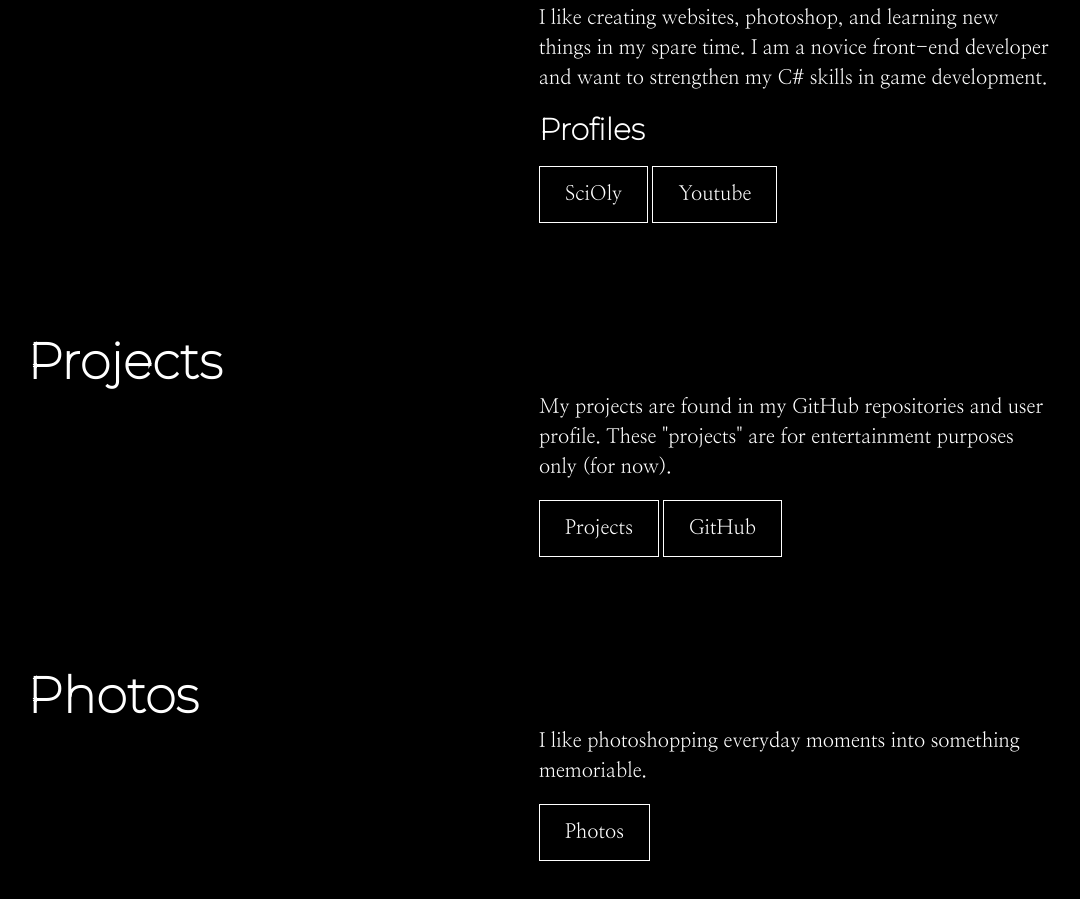
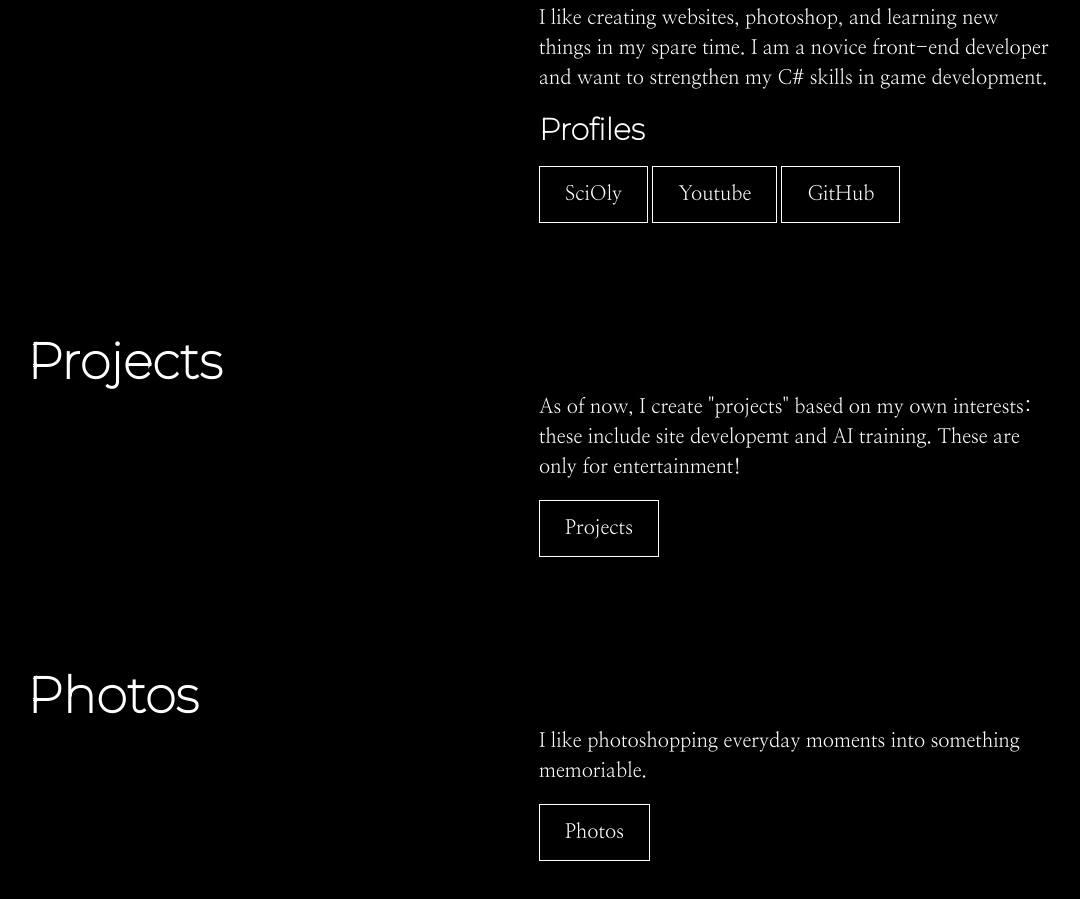
Before and after one commit to tsxing/tsxingold.github.io, a plain HTML site: page index.html in a window 1280 px wide. Shown: the part 1268-2167 px from the top of the page, without its empty margins (101-1181 px from the left). Drawn offline with nearby package versions, Linux system fonts and the light colour scheme.

Commit message:
Update index.html

```diff
--- a/index.html
+++ b/index.html
@@ -68,16 +68,17 @@
     <div class= "buttons">
      <a data-inline="true" target=”_blank” href="https://scioly.org/wiki/index.php/User:Tx358"> <button> SciOly</button></a>
     <a target=”_blank” href="https://www.youtube.com/channel/UCWa6LWWy-3llV1IgwLK-M9Q"> <button> Youtube</button></a>
+      <a  target=”_blank” href="https://github.com/tsxing"> <button> GitHub</button></a>
     </div>
   </section>
 
   <section  id="projects"class="bodytext"><br><br> <br><br><br><br>
     <h2>Projects</h2>
-    <p>My projects are found in my GitHub repositories and user profile. These "projects" are for entertainment purposes only (for now). </p>
+    <p>As of now, I create "projects" based on my own interests: these include site developemt and AI training. These are only for entertainment!  </p>
     <br>
     <div class="buttons">
     <a  href="projects.html"><button>Projects</button></a>
-    <a  target=”_blank” href="https://github.com/tsxing"> <button> GitHub</button></a>
+
     </div>
   </section>
 
```
